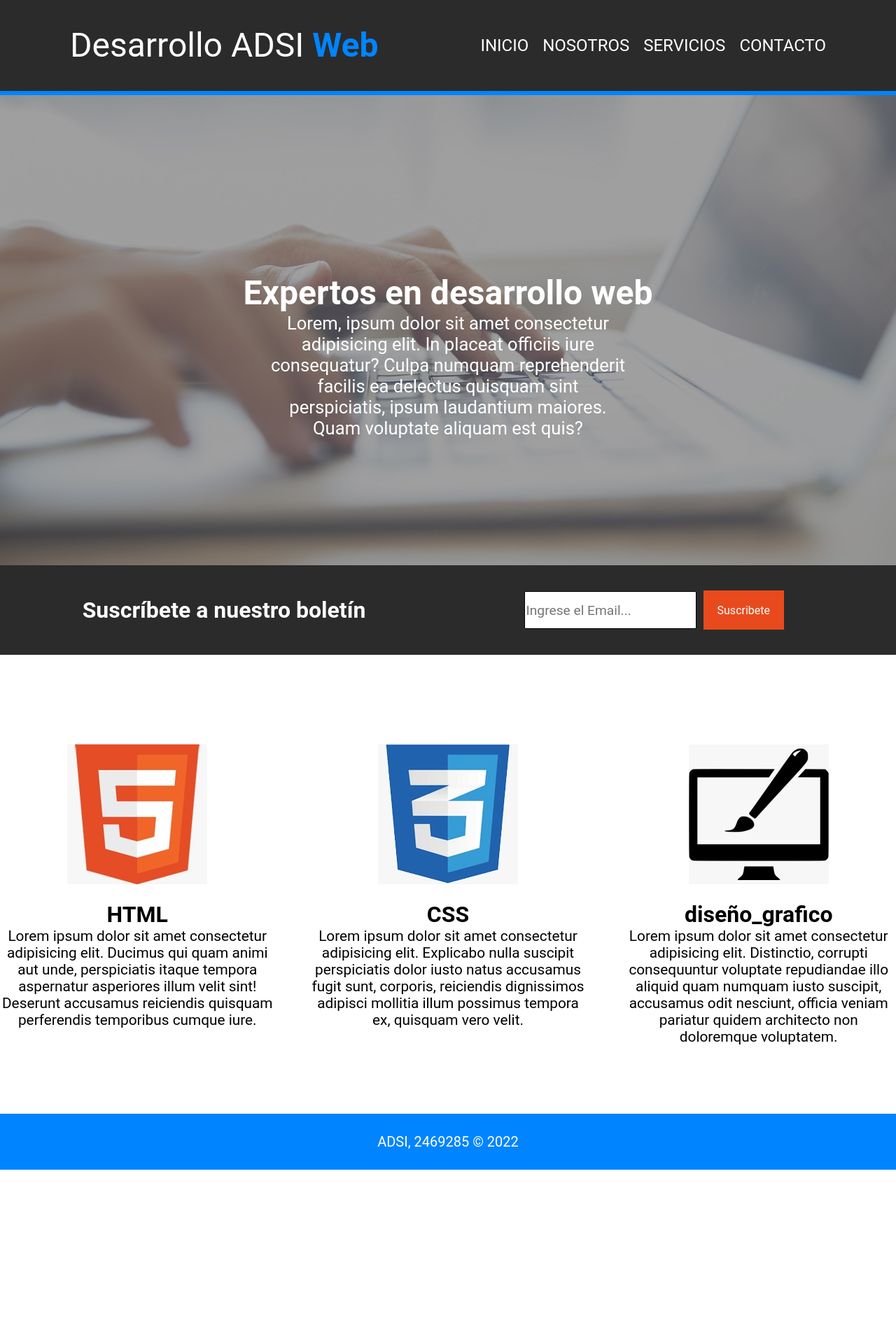
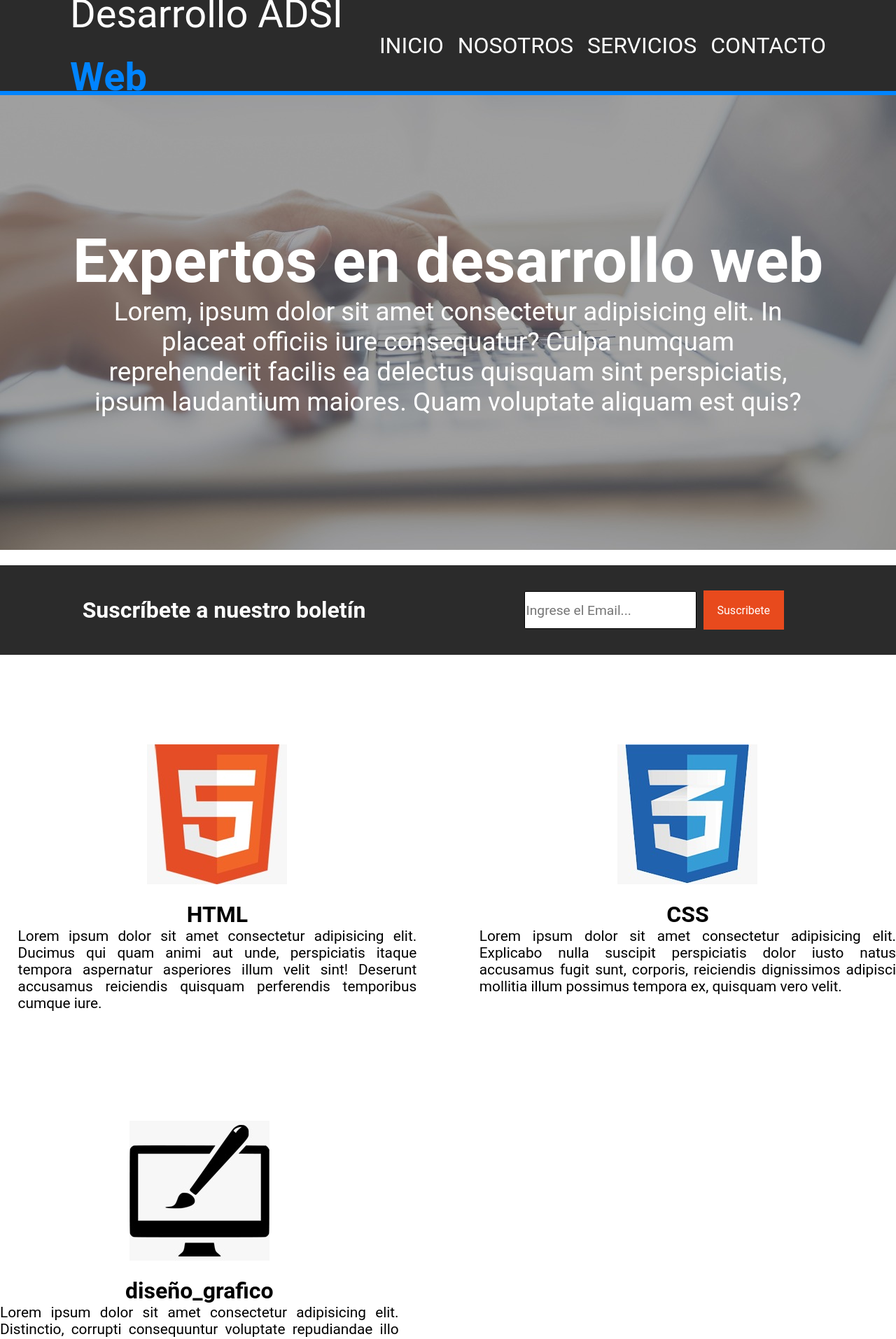
Before and after one commit to Osorio3408/pagina_react_ricardo, a React (Vite) app: page / in a window 1280 px wide. Shown: the top 1914 px of the page at 70% size. Before the commit the page ends 1672 px from the top, so only its background shows below. Built offline with nearby package versions, Linux system fonts and the light colour scheme.

Commit message:
se terminó el responsive de la pagina

```diff
--- a/src/App.css
+++ b/src/App.css
@@ -12,7 +12,7 @@ body {
 }
 
 nav label {
-  font-size: 3rem;
+  font-size: 3.5rem;
 }
 
 .listado {
@@ -28,7 +28,7 @@ nav {
   border-bottom: 6px solid rgb(0, 132, 255);
   height: 16vh;
   color: #fff;
-  font-size: 1.5rem;
+  font-size: 2rem;
   display: flex;
   justify-content: space-between;
   align-items: center;
@@ -44,7 +44,7 @@ nav a {
 nav a:hover {
   border-bottom: 1px solid #fff;
   color: rgb(189, 189, 189);
-  font-size: 1.57rem;
+  font-size: 2.11rem;
 }
 
 strong {
--- a/src/pages/Contacto.jsx
+++ b/src/pages/Contacto.jsx
@@ -1,25 +1,32 @@
-import React from 'react';
-import Suscribete from '../components/Suscribete'
-import '../style/Contacto.css'
+import React from "react";
+import Suscribete from "../components/Suscribete";
+import "../style/Contacto.css";
 
 const Contacto = () => {
   return (
     <div className="Contacto">
-
       <Suscribete />
 
       <div className="quehacemos">
         <h3>Qué hacemos</h3>
         <div className="parrafo_quehacemos">
-          <p>Lorem ipsum dolor sit amet consectetur adipisicing elit. Dignissimos error totam excepturi, temporibus sunt necessitatibus dolore quaerat aliquid eos amet commodi dolorem officiis inventore cupiditate maxime rerum, soluta ipsum? Consequatur!
-            Odit, nulla, vero ea non veniam maxime voluptate aut repellat est amet cupiditate unde facilis veritatis id explicabo nihil, corrupti voluptatibus quis exercitationem quasi! Quas, quaerat accusamus? Adipisci, beatae ex.</p>
+          <p>
+            Lorem ipsum dolor sit amet consectetur adipisicing elit. Dignissimos
+            error totam excepturi, temporibus sunt necessitatibus dolore quaerat
+            aliquid eos amet commodi dolorem officiis inventore cupiditate
+            maxime rerum, soluta ipsum? Consequatur! Odit, nulla, vero ea non
+            veniam maxime voluptate aut repellat est amet cupiditate unde
+            facilis veritatis id explicabo nihil, corrupti voluptatibus quis
+            exercitationem quasi! Quas, quaerat accusamus? Adipisci, beatae ex.
+          </p>
         </div>
       </div>
 
       <div className="tituloservicios">
-        <h2 className='Titulo_servicios'>Contacto</h2>
+        <h2 className="Titulo_servicios">Contacto</h2>
       </div>
 
+      <div className="formulario">
         <div className="contacto">
           <h3>Nombre</h3>
           <div className="">
@@ -51,22 +58,32 @@ const Contacto = () => {
         <div className="contacto">
           <h3>Mensaje :</h3>
           <div className="">
-          <textarea name="mensaje" id="" cols="87" rows="5" placeholder="Ingresa tu mensaje..."></textarea>
+            <textarea
+              name="mensaje"
+              id=""
+              rows="5"
+              placeholder="Ingresa tu mensaje..."
+            ></textarea>
           </div>
         </div>
 
         <div className="contacto">
           <button>Enviar</button>
         </div>
+      </div>
 
       <div className="mapa">
-        <iframe src="https://www.google.com/maps/embed?pb=!1m26!1m12!1m3!1d3977.2931409960984!2d-75.67083553469256!3d4.541159194283394!2m3!1f0!2f0!3f0!3m2!1i1024!2i768!4f13.1!4m11!3e0!4m3!3m2!1d4.5416210999999995!2d-75.66856709999999!4m5!1s0x8e38f5aaa70689d1%3A0x46074d66ee20f3a2!2sSENA%20Centro%20de%20comercio%20y%20turismo%2C%20Carrera%2018%2C%20Armenia%2C%20Quind%C3%ADo!3m2!1d4.5410284!2d-75.6684646!5e0!3m2!1ses!2sco!4v1663101122938!5m2!1ses!2sco" width="450" height="350" allowfullscreen="" loading="lazy" referrerpolicy="no-referrer-when-downgrade"></iframe>
+        <iframe
+          src="https://www.google.com/maps/embed?pb=!1m26!1m12!1m3!1d3977.2931409960984!2d-75.67083553469256!3d4.541159194283394!2m3!1f0!2f0!3f0!3m2!1i1024!2i768!4f13.1!4m11!3e0!4m3!3m2!1d4.5416210999999995!2d-75.66856709999999!4m5!1s0x8e38f5aaa70689d1%3A0x46074d66ee20f3a2!2sSENA%20Centro%20de%20comercio%20y%20turismo%2C%20Carrera%2018%2C%20Armenia%2C%20Quind%C3%ADo!3m2!1d4.5410284!2d-75.6684646!5e0!3m2!1ses!2sco!4v1663101122938!5m2!1ses!2sco"
+          width="350"
+          height="250"
+          allowfullscreen=""
+          loading="lazy"
+          referrerpolicy="no-referrer-when-downgrade"
+        ></iframe>
       </div>
+    </div>
+  );
+};
 
-
-    </div>
-
-  );
-}
-
-export default Contacto
+export default Contacto;
--- a/src/style/Contacto.css
+++ b/src/style/Contacto.css
@@ -33,8 +33,36 @@
 }
 
 .mapa {
-    position: absolute;
-    top: 68vh;
+    position: relative;
+    bottom: 30vh;
     left: 134vh;
     width: fit-content;
 }
+
+
+@media only screen and (max-width:680px) {
+
+    .contacto{
+        margin: auto;
+        padding: 0;
+        top: 20vh;
+    }
+
+    .mapa{
+        bottom: 0;
+        top: 25vh;
+        left: 0;
+        box-sizing: border-box;
+        margin: auto;
+        margin-bottom: 25vh;
+    }
+
+    .formulario{
+        margin: auto;
+        padding: 0;
+        justify-content: center;
+        align-items: center;
+        text-align: center;
+    }
+
+}
--- a/src/style/Inicioo.css
+++ b/src/style/Inicioo.css
@@ -9,7 +9,7 @@
     background-size: cover;
     height: 100vh;
     position: relative;
-    top: -100px;
+    top: -150px;
     width: 100%;
     margin: auto;
     z-index: -99;
@@ -21,8 +21,7 @@
 }
 
 .texto_inicio {
-    font-size: 1.5rem;
-    width: 40%;
+    width: 80%;
     display: flex;
     flex-direction: column;
     justify-content: center;
@@ -32,12 +31,12 @@
 }
 
 .texto_inicio h1 {
-    font-size: 3rem;
+    font-size: 5.5rem;
     width: max-content;
 }
 
 .texto_inicio p {
-    font-size: 1.6rem;
+    font-size: 2.3rem;
     width: fit-content;
 }
 
@@ -70,10 +69,10 @@
 
 .lenguajes {
     display: grid;
-    gap: 4vw;
+    gap: 7vw;
     grid-auto-flow: dense;
     grid-auto-rows: 28rem;
-    grid-template-columns: repeat(auto-fill, minmax(22rem, 2fr));
+    grid-template-columns: repeat(auto-fill, minmax(24rem, 5fr));
     width: 100%;
     margin: auto;
 }
@@ -89,6 +88,7 @@
 }
 
 .lenguajes p {
+    text-align: justify;
     font-size: 1.3rem;
     color: #000;
 
@@ -96,6 +96,14 @@
 
 .lenguaje img {
     margin-bottom: 20px;
+}
+
+.html{
+    padding-left: 2vw;
+}
+
+.diseño_grafico{
+    padding-right: 2vw;
 }
 
 
@@ -119,6 +127,7 @@
     }
 
     .html {
+        padding: 0;
         width: auto;
     }
 
@@ -137,6 +146,7 @@
     }
 
     .diseño_grafico {
+        padding: 0;
         width: auto;
     }
 
--- a/src/style/Nosotross.css
+++ b/src/style/Nosotross.css
@@ -125,8 +125,8 @@ nav a:hover {
 
 .imagen img {
 
-    margin-left: 175px;
-    width: 45%;
+    margin-left: 265px;
+    width: 44%;
     height: 100%;
 }
 
--- a/src/style/Servicioss.css
+++ b/src/style/Servicioss.css
@@ -1,6 +1,6 @@
 .tituloservicios {
     position: relative;
-    top: 15vh;
+    top: 18vh;
     left: 24vh;
     width: 7vw;
     font-size: 1.4rem;
```
Lines whose indentation alone changed are shown as unchanged.
